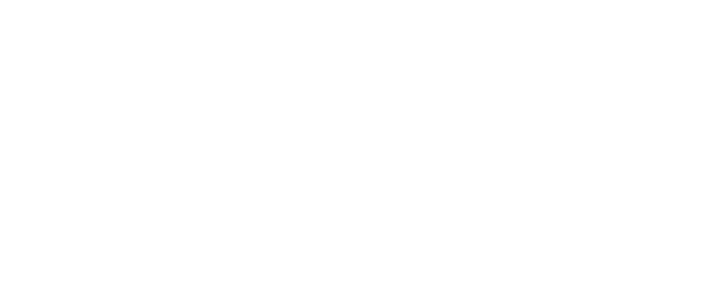
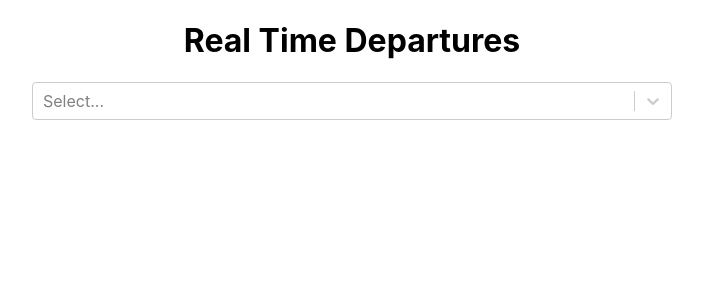
Before and after one commit to SylvieStraum/metro-transit-case-study, a React (Create React App) app: page /nextTrip in a window 1280 px wide. Shown: the top 300 px of the page, without its empty margins (288-991 px from the left). Built offline with nearby package versions, Linux system fonts and the light colour scheme; no server answers.

Commit message:
made base for selects and api gets

```diff
--- a/package.json
+++ b/package.json
@@ -10,10 +10,13 @@
     "@types/node": "^12.0.0",
     "@types/react": "^17.0.0",
     "@types/react-dom": "^17.0.0",
+    "axios": "^0.21.4",
     "react": "^17.0.2",
     "react-dom": "^17.0.2",
     "react-router-dom": "^5.3.0",
     "react-scripts": "4.0.3",
+    "react-select": "^5.0.0",
+    "styled-components": "^5.3.1",
     "typescript": "^4.1.2",
     "web-vitals": "^1.0.1"
   },
@@ -42,6 +45,7 @@
     ]
   },
   "devDependencies": {
-    "@types/react-router-dom": "^5.3.0"
+    "@types/react-router-dom": "^5.3.0",
+    "@types/styled-components": "^5.1.14"
   }
 }
--- a/src/pages/NextTrip.tsx
+++ b/src/pages/NextTrip.tsx
@@ -1,10 +1,89 @@
-import React from 'react';
+import React, { useEffect, useState } from 'react';
+import styled from 'styled-components';
+import Select from 'react-select'
+import axios from 'axios';
+import { OptionProps, RouteProps, DirectionAndStopProps, TimePointDepartureProps } from '../types/transitApitTypes';
 
-export const NextTrip = () =>{
+export const NextTrip = () => {
+  const [allRoutes, setAllRoutes] = useState<OptionProps[]>([])
+  const [directions, setDirections] = useState<OptionProps[]>([])
+  const [routeStops, setRouteStops] = useState<OptionProps[]>([])
+  const [routeDepartures, SetRouteDepartures] = useState<TimePointDepartureProps[]>([])
+  const [selectedRoute, setSelectedRoute] = useState<RouteProps>({ Description: '', ProviderID: 0, Route: 0 })
+  const [selectedDirection, setSelectedDirection] = useState<DirectionAndStopProps>({ Text: '', Value: '' })
+  const [selectedStop, setSelectedStop] = useState<DirectionAndStopProps>({ Text: '', Value: '' })
 
+  useEffect(() => {
+    fetchRoutes()
+  }, [])
 
-  return(
-    <div>
+  const cascadeFilterReset = (num: number) => {
+    switch (num) {
+      case 1:
+        setDirections([])
+        setRouteStops([])
+        setSelectedDirection({ Text: '', Value: '' })
+        setSelectedStop({ Text: '', Value: '' })
+        break;
+      case 2:
+        setRouteStops([])
+        setSelectedStop({ Text: '', Value: '' })
+        break;
+      default:
+        break;
+    }
+  }
+
+  const fetchRoutes = async () => {
+    const response = await axios.get('https://svc.metrotransit.org/nextrip/routes')
+    setAllRoutes(response.data.map((item: RouteProps) => {
+      return { value: item, label: item.Description }
+    }))
+  }
+
+  const fetchRouteDirections = async (route: number) => {
+    const response = await axios.get(`https://svc.metrotransit.org/nextrip/Directions/${route}`)
+    setDirections(response.data.map((item: DirectionAndStopProps) => {
+      return { value: item, label: item.Text }
+    }))
+  }
+
+  const fetchRouteStops = async (route: number, direction: string) => {
+    const response = await axios.get(`https://svc.metrotransit.org/nextrip/Stops/${route}/${direction}`)
+    setRouteStops(response.data.map((item: DirectionAndStopProps) => {
+      return { value: item, label: item.Text }
+    }))
+  }
+
+  const fetchRouteTimeDepartures = async (route: number, direction: string, stop: string) => {
+    const response = await axios.get(`https://svc.metrotransit.org/nextrip/${route}/${direction}/${stop}`)
+    SetRouteDepartures(response.data)
+  }
+
+  return (
+    <div style={{ display: 'flex', justifyContent: 'center' }}>
+      <div style={{ width: '50%' }}>
+        <h1 style={{ textAlign: 'center' }}>Real Time Departures</h1>
+        <Select options={allRoutes} onChange={(item) => {
+          cascadeFilterReset(1)
+          setSelectedRoute(item?.value)
+          fetchRouteDirections(item?.value.Route)
+        }} />
+        {
+          !!directions.length && <Select options={directions} onChange={(item) => {
+            cascadeFilterReset(2)
+            setSelectedDirection(item?.value)
+            fetchRouteStops(selectedRoute?.Route, item?.value.Value)
+          }} />
+        }
+        {
+          !!routeStops.length && <Select options={routeStops} onChange={(item) => {
+            setSelectedStop(item?.value)
+            fetchRouteTimeDepartures(selectedRoute.Route, selectedDirection.Value, item?.value.Value)
+          }} />
+        }
+      </div>
+
 
     </div>
   )
--- /dev/null
+++ b/src/types/transitApitTypes.tsx
@@ -0,0 +1,31 @@
+
+export interface RouteProps {
+  Description: string,
+  ProviderID: number,
+  Route: number
+}
+
+export interface DirectionAndStopProps {
+  Text: string,
+  Value: string
+}
+
+export interface OptionProps {
+  value: any,
+  label: string
+}
+
+export interface TimePointDepartureProps {
+  Actual: boolean
+  BlockNumber: number
+  DepartureText: string
+  DepartureTime: Date
+  Description: string
+  Gate: string | null
+  Route: string
+  RouteDirection: string
+  Terminal: string
+  VehicleHeading: number
+  VehicleLatitude: number
+  VehicleLongitude: number
+}
```
Also changed, not shown: src/logo.svg (deleted), 1 other file (tests, documents, lock files or other folders).
